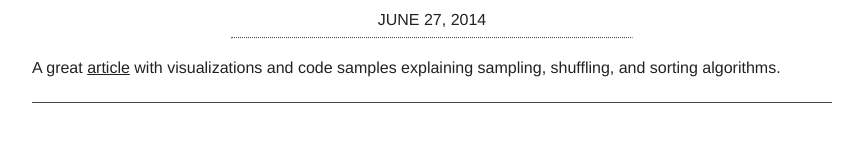
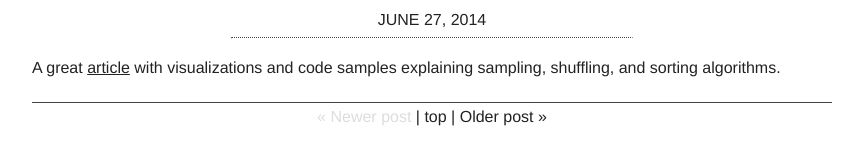
Before and after one commit to wresch/wresch.github.io, a Jekyll site: the page built from _posts/2014-06-27-algorithm-visualization-bostock-link.md, in a window 1280 px wide. Shown: the part 147-312 px from the top of the page, without its empty margins (208-1071 px from the left). Built offline with Jekyll 4.4.1, drawn with Linux system fonts in a browser that asks for light colours; Markdown is read by kramdown in place of the engine named in the settings.

Commit message:
added navigation at bottom of posts

```diff
--- a/_layouts/post.html
+++ b/_layouts/post.html
@@ -23,6 +23,7 @@
   </head>
 
 <body>
+  <a id="page-top"></a>
   {% include header.html %}
   <article>
     <header class="article-hdr">
@@ -33,6 +34,17 @@
     {{ content }}
   </article>
   <footer>
+    {% if page.next.url %}
+      <a href="{{page.next.url}}">&laquo; Newer post</a>
+    {% else %}
+      <span class="disabled" href="">&laquo; Newer post</span>
+    {% endif %}
+       | <a href="#page-top">top</a> |
+    {% if page.previous.url %}
+      <a href="{{page.previous.url}}">Older post &raquo;</a>
+    {% else %}
+      <span class="disabled" href="">Older post &raquo;</span>
+    {% endif %}
   </footer>
 
 
--- a/css/main.css
+++ b/css/main.css
@@ -25,6 +25,10 @@ a {
     text-decoration: underline;
 }
 
+span.disabled {
+    color: #ddd;
+}
+
 figure  {
     display: block;
     text-align: center;
@@ -44,6 +48,8 @@ figcaption {
 .site-hdr a {
     text-decoration: none;
 }
+
+
 
 .site-hdr h1 {
     text-align: center;
@@ -96,6 +102,13 @@ hr.light {
     background-color: transparent;
 }
 
+footer {
+    text-align: center;
+}
+
+footer a {
+    text-decoration: none;
+}
 
 
 
```
